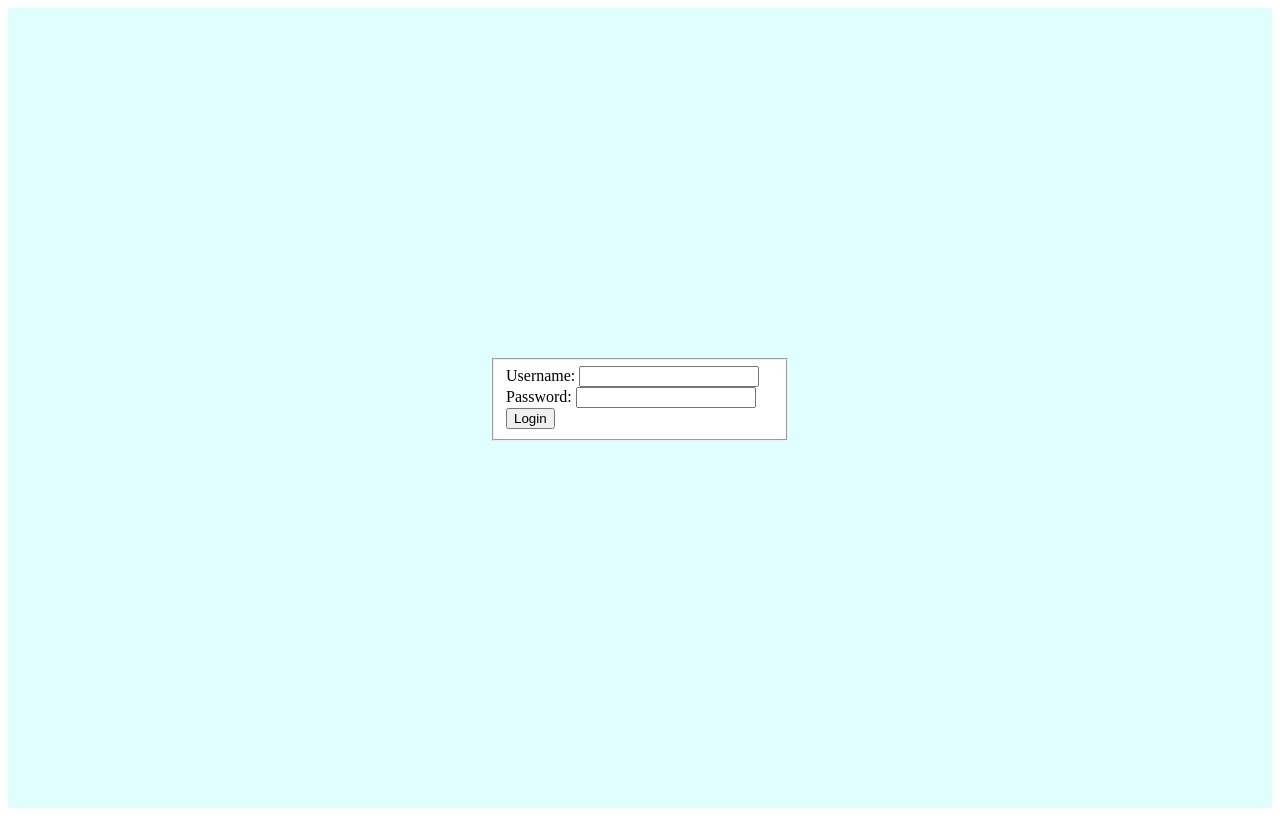
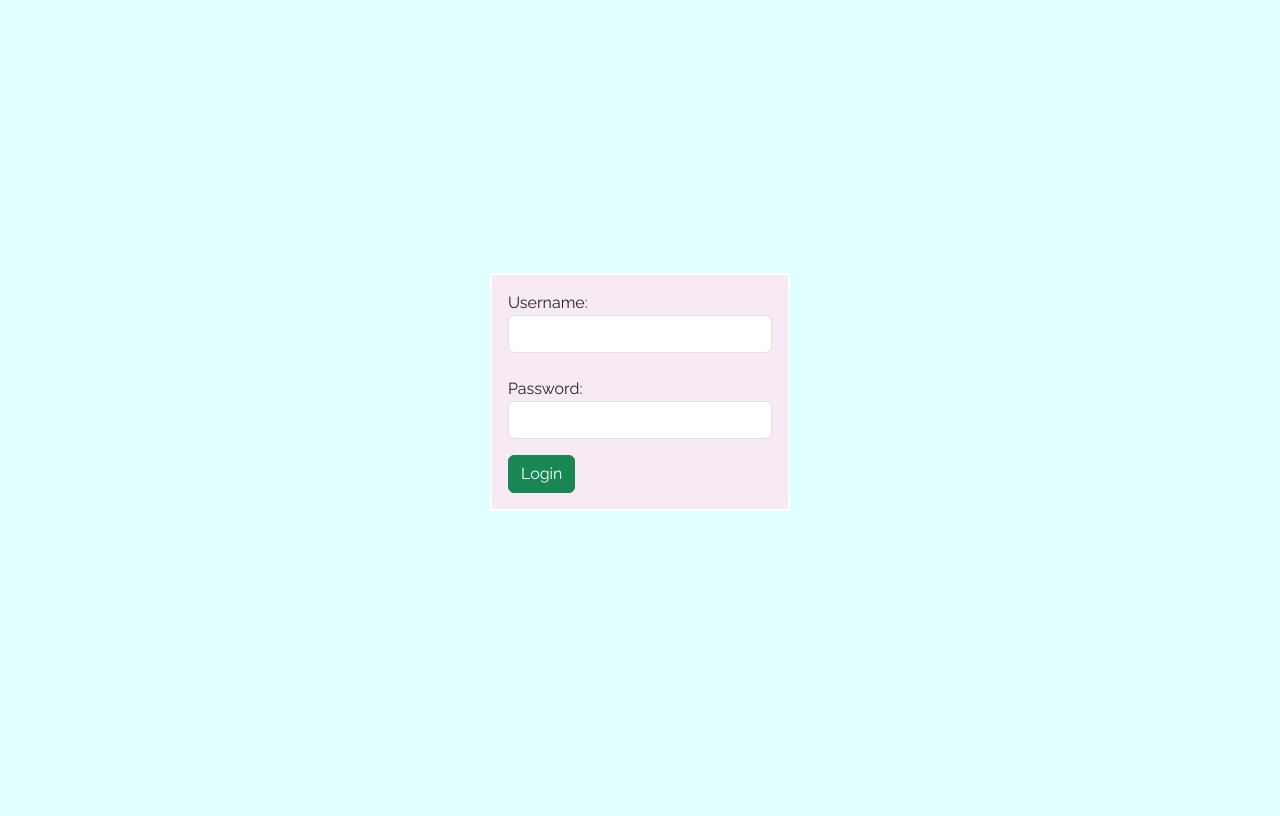
Before and after one commit to krforbes/ppe-website, a Django app: page /login/ in a window 1280 px wide. After the commit the page ends 511 px from the top, so only its background shows below. Run offline with Django 4.2, Linux system fonts and the light colour scheme.

Commit message:
web font, login form, resizing problems

```diff
--- a/app/static/app/style.css
+++ b/app/static/app/style.css
@@ -4,10 +4,10 @@ html {
 
 body {
     min-height: 100vh;
+    font-family: 'Raleway', sans-serif;
 }
 
 #main-block {
-    font-family: Arial, Helvetica, sans-serif;
     min-height: 100vh;
     background-color: rgb(255, 246, 253);
 }
@@ -142,7 +142,6 @@ th{
 
 #content-box{
     margin-top: 5%;
-    width: 100%;
     /*display: flex;
     /* align-items: center;
     justify-content: center;*/
@@ -161,12 +160,14 @@ th{
 
 #piece_table{
     background-color: #999999;
+    width: auto;
+    min-width: 100%;
 }
 .piece_table_left{
-    min-width: 98px;
+    min-width: 100px;
 }
 .piece_table_column{
-    min-width: 132px;
+    min-width: 100px;
 }
 
 .input_box{
@@ -255,7 +256,6 @@ th{
 .riddle{
     font-size: large;
     font-style: italic;
-    font-family:'Times New Roman', Times, serif;
 }
 
 #riddle_1{
@@ -288,7 +288,6 @@ th{
     left: 90px;
     top: 50px;
     width: 500px;
-    font-family: 'Times New Roman', Times, serif;
     font-style: italic;
 
 }
@@ -358,11 +357,6 @@ th{
 
 #login_form{
     width: 300px;
-    height: 100px;
-}
-
-#login_form fieldset{
-    background-color: white;
 }
 
 #login_page{
@@ -377,3 +371,15 @@ th{
 .login_text{
     width: 180px;
 }
+
+.table-wrapper {
+    overflow-x: auto;
+    white-space: nowrap;
+}
+
+#login-box {
+    background-color: rgb(247, 234, 244);
+    border-color: white;
+    border-width: 2px;
+    border-style: solid;
+}
--- a/app/templates/app/login_page.html
+++ b/app/templates/app/login_page.html
@@ -1,5 +1,8 @@
 {% load static %}
-
+<link rel="preconnect" href="https://fonts.googleapis.com">
+  <link rel="preconnect" href="https://fonts.gstatic.com" crossorigin>
+  <link href="https://fonts.googleapis.com/css2?family=Raleway:ital,wght@0,400;0,700;1,400;1,700&display=swap" rel="stylesheet">
+  <link href="https://cdn.jsdelivr.net/npm/bootstrap@5.3.1/dist/css/bootstrap.min.css" rel="stylesheet" integrity="sha384-4bw+/aepP/YC94hEpVNVgiZdgIC5+VKNBQNGCHeKRQN+PtmoHDEXuppvnDJzQIu9" crossorigin="anonymous">
 <link rel="stylesheet" href="{% static 'app/style.css' %}">
 
 <!DOCTYPE html>
@@ -15,16 +18,19 @@
     <form action="{% url 'login_action' %}" method="post">
     {% csrf_token %}
     <fieldset>
+    <div class="p-3" id="login-box">
     <label for="username"> Username: </label>
-    <input type="text" name="username" class = 'login_text' id="username">
+    <input class="form-control" type="text" name="username" class = 'login_text' id="username">
     <br>
     <label for="password"> Password:  </label>
-    <input type="password" name="password" class = 'login_text' id="password">
-    <input type="submit" value="Login">
+    <input class="form-control" type="password" name="password" class = 'login_text' id="password">
+    <input class="btn btn-success mt-3" role="button" type="submit" value="Login">
     <br>
-    </fieldset>
+    </div>
+  </fieldset>
     </form>
   </div>
   </div>
+  <script src="https://cdn.jsdelivr.net/npm/bootstrap@5.3.1/dist/js/bootstrap.bundle.min.js" integrity="sha384-HwwvtgBNo3bZJJLYd8oVXjrBZt8cqVSpeBNS5n7C8IVInixGAoxmnlMuBnhbgrkm" crossorigin="anonymous"></script>
   </body>
 </html>
```
Also changed, not shown: app/templates/app/base.html (+5 -4 lines), app/templates/app/preferences_md.html (+5 -3 lines).
